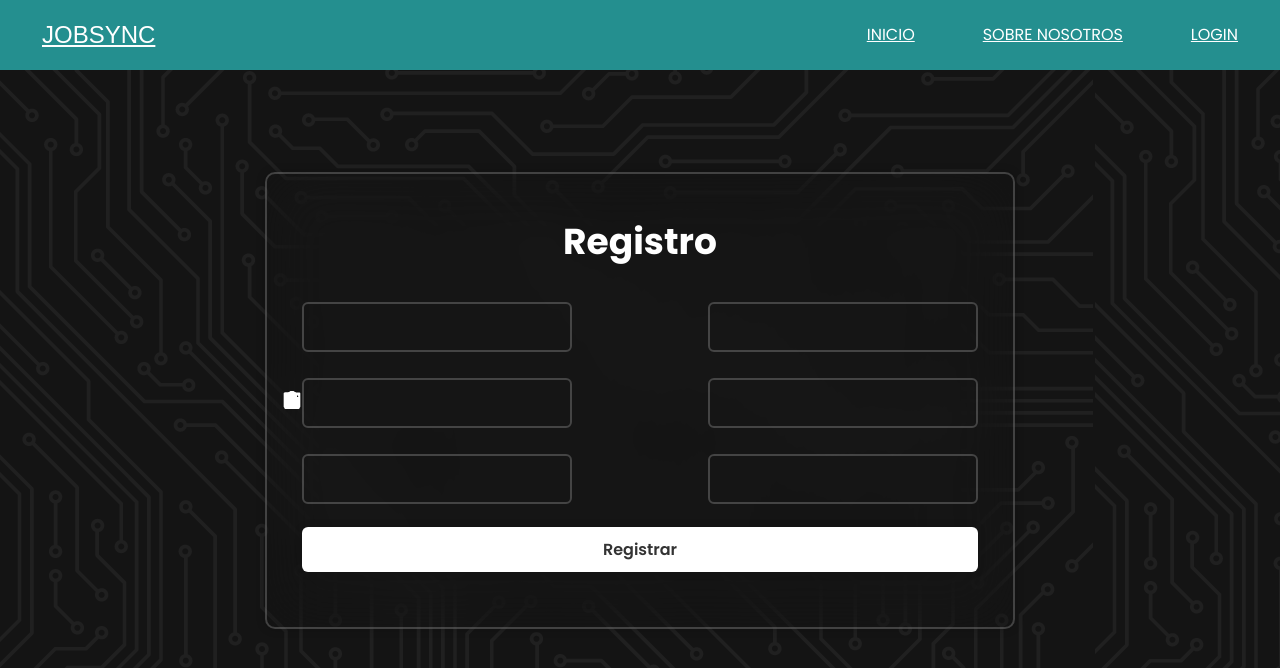
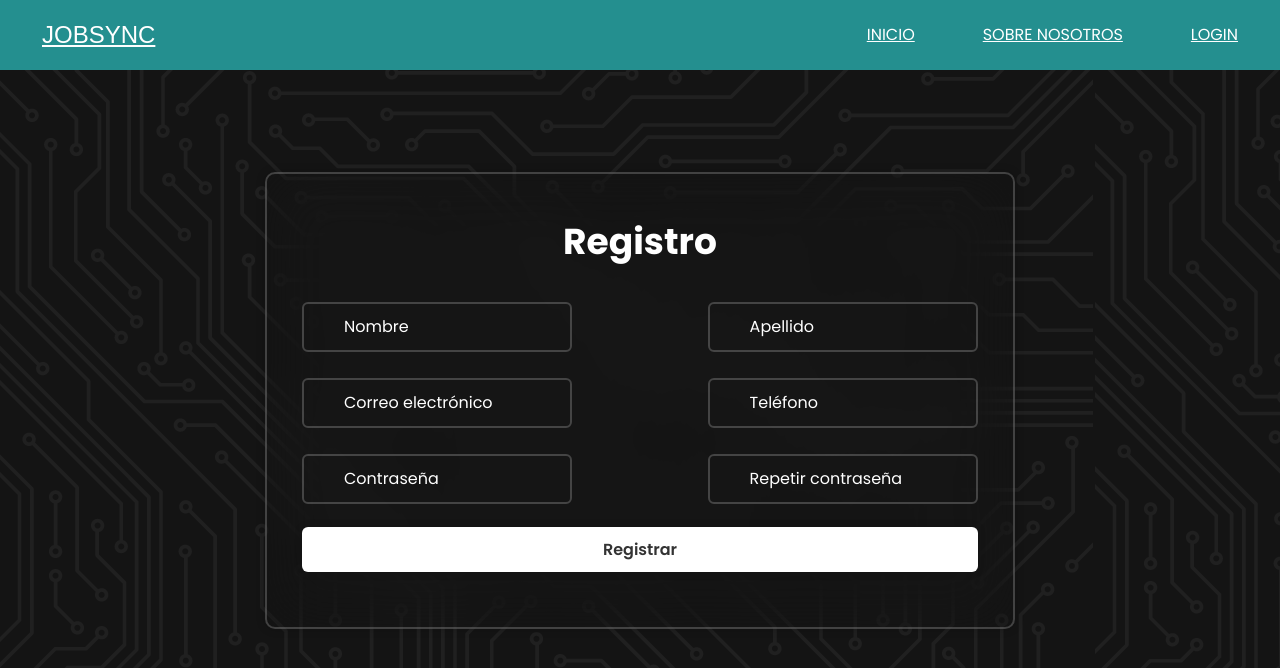
Before and after one commit to ErrorCute/JobSync, a Django app: page /registro/ in a window 1280 px wide. Shown: the top 668 px of the page. Run offline with Django 4.2, Linux system fonts and the light colour scheme.

Commit message:
css registro

```diff
--- a/JobSync/JobSyncApp/forms.py
+++ b/JobSync/JobSyncApp/forms.py
@@ -8,12 +8,13 @@ class UsuarioUserForm(AuthenticationForm):
         fields = ['username', 'password']  # Ajusta los campos según tu modelo
 
 class RegistroForm(forms.Form):
-    nombre = forms.CharField(max_length=100)
-    apellido = forms.CharField(max_length=100)
-    email = forms.EmailField()
-    telefono = forms.CharField(max_length=15)
-    contraseña = forms.CharField(widget=forms.PasswordInput)
-    repetir_contraseña = forms.CharField(widget=forms.PasswordInput)
+    nombre = forms.CharField(max_length=100, widget=forms.TextInput(attrs={'placeholder': 'Nombre'}))
+    apellido = forms.CharField(max_length=100, widget=forms.TextInput(attrs={'placeholder': 'Apellido'}))
+    email = forms.EmailField(widget=forms.EmailInput(attrs={'placeholder': 'Correo electrónico'}))
+    telefono = forms.CharField(max_length=15, widget=forms.TextInput(attrs={'placeholder': 'Teléfono'}))
+    contraseña = forms.CharField(widget=forms.PasswordInput(attrs={'placeholder': 'Contraseña'}))
+    repetir_contraseña = forms.CharField(widget=forms.PasswordInput(attrs={'placeholder': 'Repetir contraseña'}))
+
 
     def clean(self):
         cleaned_data = super().clean()
--- a/JobSync/JobSyncApp/templates/registro.html
+++ b/JobSync/JobSyncApp/templates/registro.html
@@ -5,7 +5,7 @@
     <meta charset="UTF-8">
     <meta name="viewport" content="width=device-width, initial-scale=1.0">
     <title>Document</title>
-    <link rel="stylesheet" href="{% static 'css' %}/registro.css">
+   <link rel="stylesheet" href="{% static 'css' %}/registro.css">
     <link rel="stylesheet" href="{% static 'css' %}/estilo.css">
     <link href="https://cdn.jsdelivr.net/npm/remixicon@4.2.0/fonts/remixicon.css" rel="stylesheet" />
 </head>
@@ -32,7 +32,6 @@
         </ul>
     </navbar>
 
-
     <div class="wrapper">
         <form action="" method="POST">
             {% csrf_token %}
@@ -40,31 +39,31 @@
             <div class="input-box">
                 <div class="input-field">
                     {{ form.nombre }}
-                    <i class="ri-user-fill"></i>
+
                 </div>
                 <div class="input-field">
                     {{ form.apellido }}
-                    <i class="ri-user-fill"></i>
+
                 </div>
             </div>
             <div class="input-box">
                 <div class="input-field">
                     {{ form.email }}
-                    <i class="ri-mail-fill"></i>
+
                 </div>
                 <div class="input-field">
                     {{ form.telefono }}
-                    <i class="ri-phone-fill"></i>
+
                 </div>
             </div>
             <div class="input-box">
                 <div class="input-field">
                     {{ form.contraseña }}
-                    <i class="ri-lock-password-fill"></i>
+
                 </div>
                 <div class="input-field">
                     {{ form.repetir_contraseña }}
-                    <i class="ri-lock-password-fill"></i>
+
                 </div>
             </div>
 
```
Also changed, not shown: JobSync/db.sqlite3.
